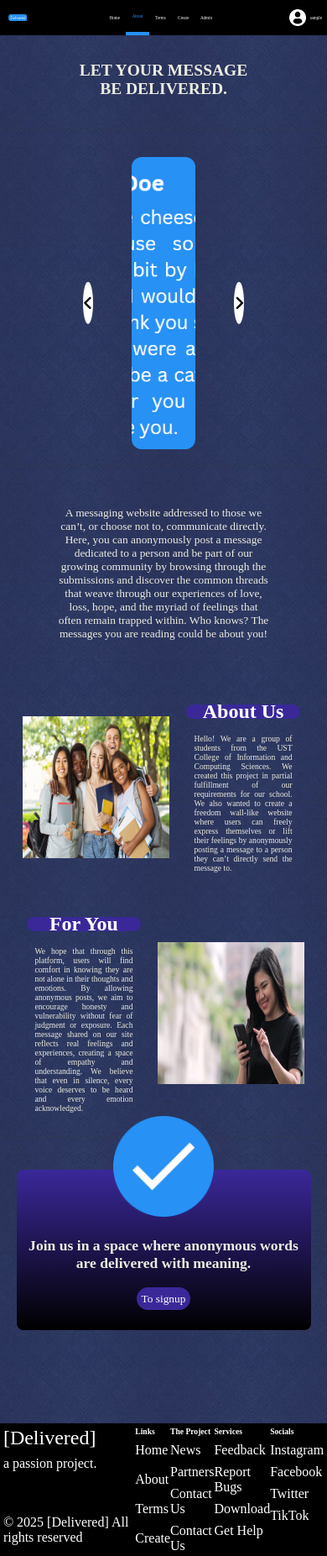
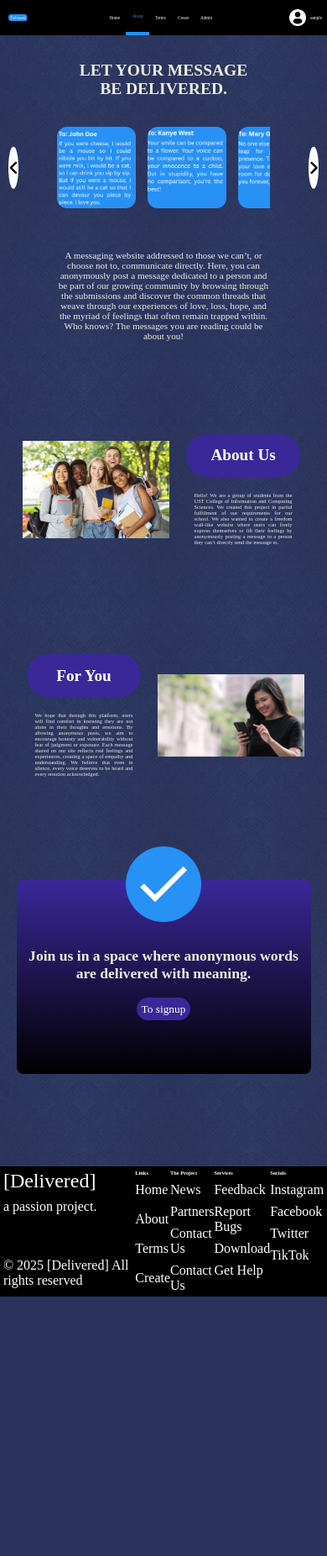
Before and after one commit to JohnLansigan/Delivered, a PHP site: page /about.php in a window 390 px wide. Shown: the whole page at 84% size. After the commit the page ends 1544 px from the top, so only its background shows below. Run offline with PHP 8.4, Linux system fonts and the light colour scheme; the visitor is signed in with stand-in values (Sample User, id 1); some web fonts are replaced.

Commit message:
abt respon

```diff
--- a/about.css
+++ b/about.css
@@ -79,7 +79,14 @@
     height: 100%;
     width: 37.5vw;
     margin: auto;
+    display: flex;
+    justify-content: center;
+}
 
+#aboutUsPic #ourPic{
+    width: 100%;
+    height: auto;
+    object-fit: cover;
 }
 
 #aboutUsTitle{
@@ -141,6 +148,11 @@
     top: -4rem;
     left: 0;
     position: absolute;
+}
+
+#joinPic{
+    width: 120px;
+    height: 120px;
 }
 
 .signupButton
@@ -240,12 +252,12 @@
         max-width: 52vw;
     }
 
-    h3{
-        font-size: 1em;
+    .desc2 h3{
+        font-size: 1.1em;
     }
 
-    #aboutUsPic #ourPic{
-        height: 20vh;
+    h3{
+        font-size: .8em;
     }
 
     #aboutUsTitle{
@@ -276,20 +288,42 @@
     #panel1, #panel2{
         width: 90vw;
     }
-    #aboutUsPic, #aboutUsText{
-        width: 45vw;
+
+    .desc2 h3{
+        font-size: .9em;
     }
-
     h3{
-        font-size: .9em;
+        font-size: .6em;
     }
 
     .wrapper{
-        max-width: 44vw;
+        max-width: 65vw;
     }
+
+    .carousel img{
+        height: 31vw;
+    }
+
+    #joinPanel {
+        margin-top: 5%;
+    }
+
 }
 
 @media screen and (max-width: 426px) {
+    #joinPanel{
+        height: 15vh;
+    }
+
+    #joinPanelLogo {
+        top: -2.5rem;
+    }
+
+    #joinPic {
+        width: 90px;
+        height: 90px;
+    }
+
     #joinPanel h1{
         font-size: 1.1em;
     }
@@ -300,25 +334,63 @@
         width: 45vw;
     }
 
-    .desc2{
-        font-size: .6em;
-
+    .desc2 h3{
+        font-size: .7em;
     }
     .wrapper{
-        max-width: 19.5vw;
+        max-width: 65vw;
+    }
+
+    .carousel img{
+        height: 25vw;
     }
 
     h3{
-        font-size: .6em;
+        font-size: .4em;
     }
     #aboutUsTitle {
-        height: 2vh;
+        height: 6vh;
         width: 35vw;
+    }
+
+    #aboutUsTitle h2{
+        font-size: 1.2em;
     }
 }
 
 @media screen and (max-width: 550px) {
     .carousel img {
-        width: 100%;
+        width: 37%;
     }
 }
+
+@media screen and (max-width: 376px) {
+    #joinPanel h1 {
+        font-size: .9em;
+    }
+    #joinPanel {
+        height: 17vh;
+    }
+    .desc1 h1{
+        font-size: 8vw;
+    }
+
+    .desc2 h3{
+        font-size: .6em;
+    }
+
+    h3 {
+        font-size: .3em;
+    }
+    #aboutUsTitle h2{
+        font-size: 1em;
+    }
+}
+
+@media screen and (max-width: 321px) {
+    #joinPanel h1{
+        font-size: .7em;
+
+    }
+
+}
--- a/about.php
+++ b/about.php
@@ -76,7 +76,7 @@
     <div class="desc1">
         <p>
             <h1><center>LET YOUR MESSAGE <br>
-            BE DELIVERED.</center></h1><br><br><Br> </div>
+            BE DELIVERED.</center></h1><br> </div>
 
             <center><div class = "wrapper">
                 <i id="left" class = "fa-solid fa-angle-left"></i>
@@ -92,15 +92,15 @@
                     <img src = "abt1.png" alt = "img" height = "26vw" width = "26vw">
                 </div>
                 <i id = "right" class = "fa-solid fa-angle-right"></i>
-            </div></center>
+            </div></center> <br>
 
-            <br><br><div class = "desc2"><h3>A messaging website addressed to those we can’t, or choose not to, communicate directly. Here, you can anonymously post a message dedicated to a person and be part of our growing community by browsing through the submissions and discover the common threads that weave through our experiences of love, loss, hope, and the myriad of feelings that often remain trapped within. Who knows? The messages you are reading could be about you!</h3>
+            <div class = "desc2"><h3>A messaging website addressed to those we can’t, or choose not to, communicate directly. Here, you can anonymously post a message dedicated to a person and be part of our growing community by browsing through the submissions and discover the common threads that weave through our experiences of love, loss, hope, and the myriad of feelings that often remain trapped within. Who knows? The messages you are reading could be about you!</h3>
         </p>
     </div><br>
 
     <div id="panel1">
         <div id="aboutUsPic">
-            <img id='ourPic' src="aboutPic.jpg" alt="img" height = "100%" width = "100%">
+            <img id='ourPic' src="aboutPic.jpg" alt="img">
         </div>
         <div class="aboutUsText">
             <center>
@@ -125,7 +125,7 @@
             </center>
         </div>
         <div id="aboutUsPic">
-            <img id='ourPic' src="forYouPic.jpg" alt="placeholder.jpg" height = "100%" width = "100%">
+            <img id='ourPic' src="forYouPic.jpg" alt="placeholder.jpg">
         </div>
     </div>
     <br>
@@ -133,10 +133,13 @@
     <center>
     <div id="joinPanel">
         <div id="joinPanelLogo">
-            <img id='ourPic' src="favicon.png" alt="placeholder.jpg" height = "120px" width = "120px">
+            <img id='joinPic' src="favicon.png" alt="placeholder.jpg">
         </div>
-        <h1>Join us in a space where anonymous words<br>are delivered with meaning.</h1>
+        <div id="joinPanelText">
+            <h1>Join us in a space where anonymous words<br>are delivered with meaning.</h1>
         <br>
+        </div>
+
         <center>
             <a href = "signup.php"><button class = "signupButton">To signup</button></a>
         </center>
```
